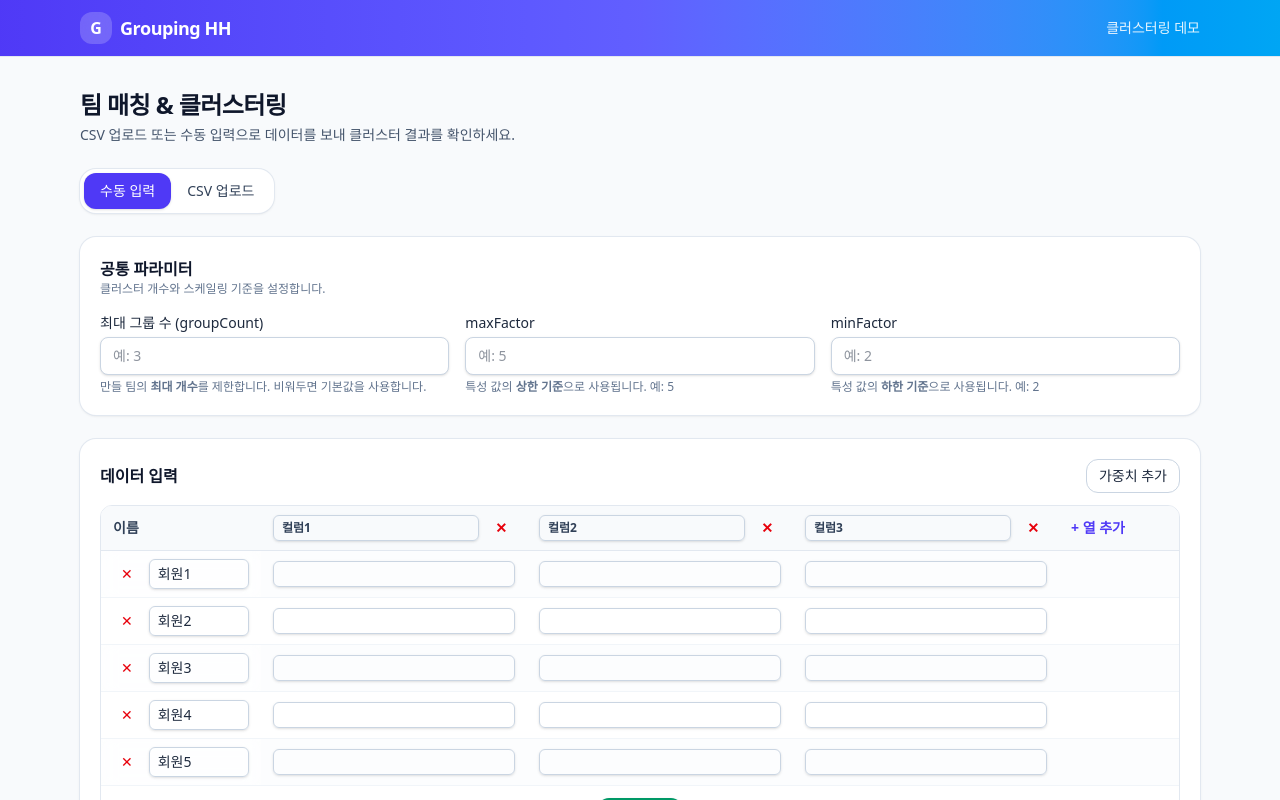
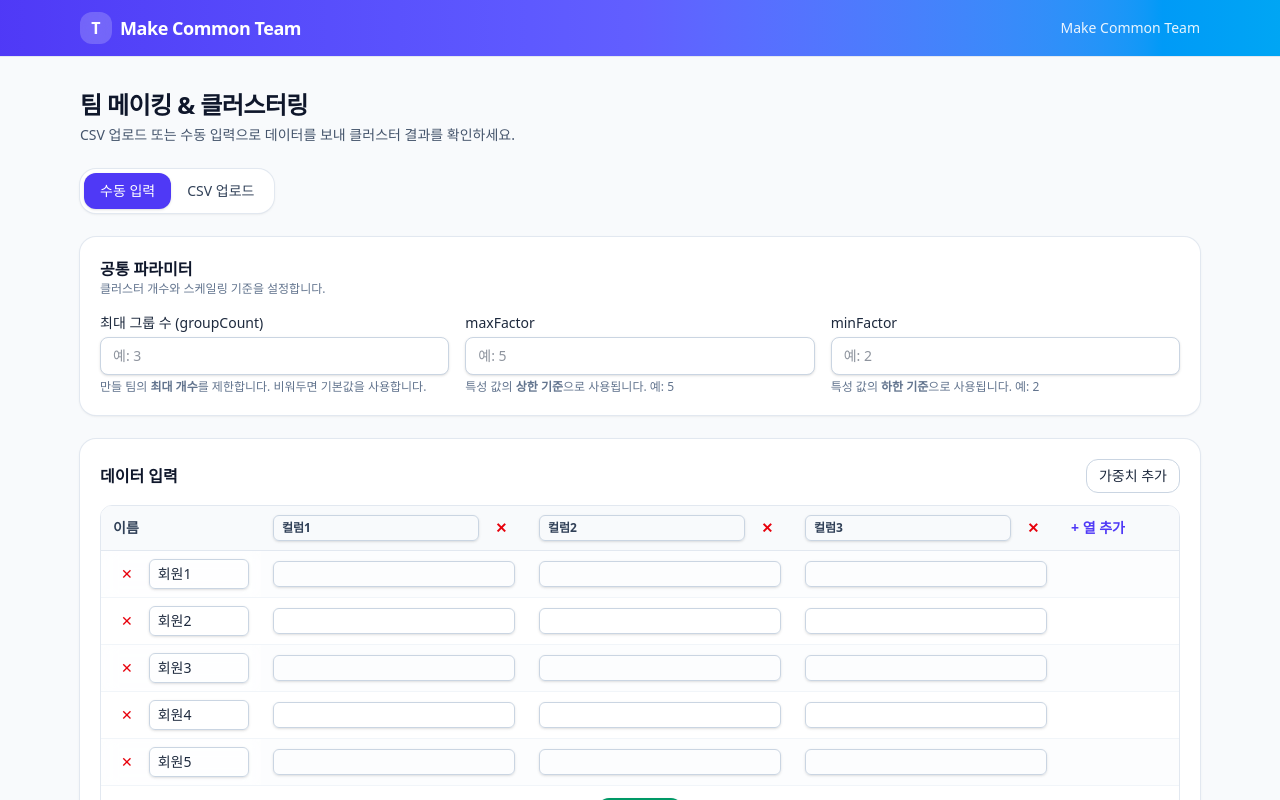
Before and after one commit to Team-2H/Grouping_HH, a React (Vite) app in the folder frontend/: page / in a window 1280 px wide. Shown: the top 800 px of the page. Built offline with nearby package versions, Linux system fonts and the light colour scheme.

Commit message:
타이틀 변경

```diff
--- a/frontend/src/App.tsx
+++ b/frontend/src/App.tsx
@@ -234,14 +234,14 @@ function App() {
         <div className="mx-auto max-w-6xl px-4 py-3 flex items-center justify-between">
           <div className="flex items-center gap-2">
             <div className="h-8 w-8 rounded-xl bg-white/20 backdrop-blur-sm flex items-center justify-center font-bold">
-              G
+              T
             </div>
             <span className="text-lg font-semibold tracking-tight">
-              Grouping HH
+              Make Common Team
             </span>
           </div>
           <nav className="hidden sm:flex items-center gap-4 text-sm">
-            <span className="opacity-90">클러스터링 데모</span>
+            <span className="opacity-90">Make Common Team</span>
           </nav>
         </div>
       </header>
@@ -265,7 +265,7 @@ function App() {
         {/* Title */}
         <div className="mb-6">
           <h1 className="text-2xl font-semibold tracking-tight text-slate-900">
-            팀 매칭 & 클러스터링
+            팀 메이킹 & 클러스터링
           </h1>
           <p className="text-sm text-slate-600 mt-1">
             CSV 업로드 또는 수동 입력으로 데이터를 보내 클러스터 결과를
```
